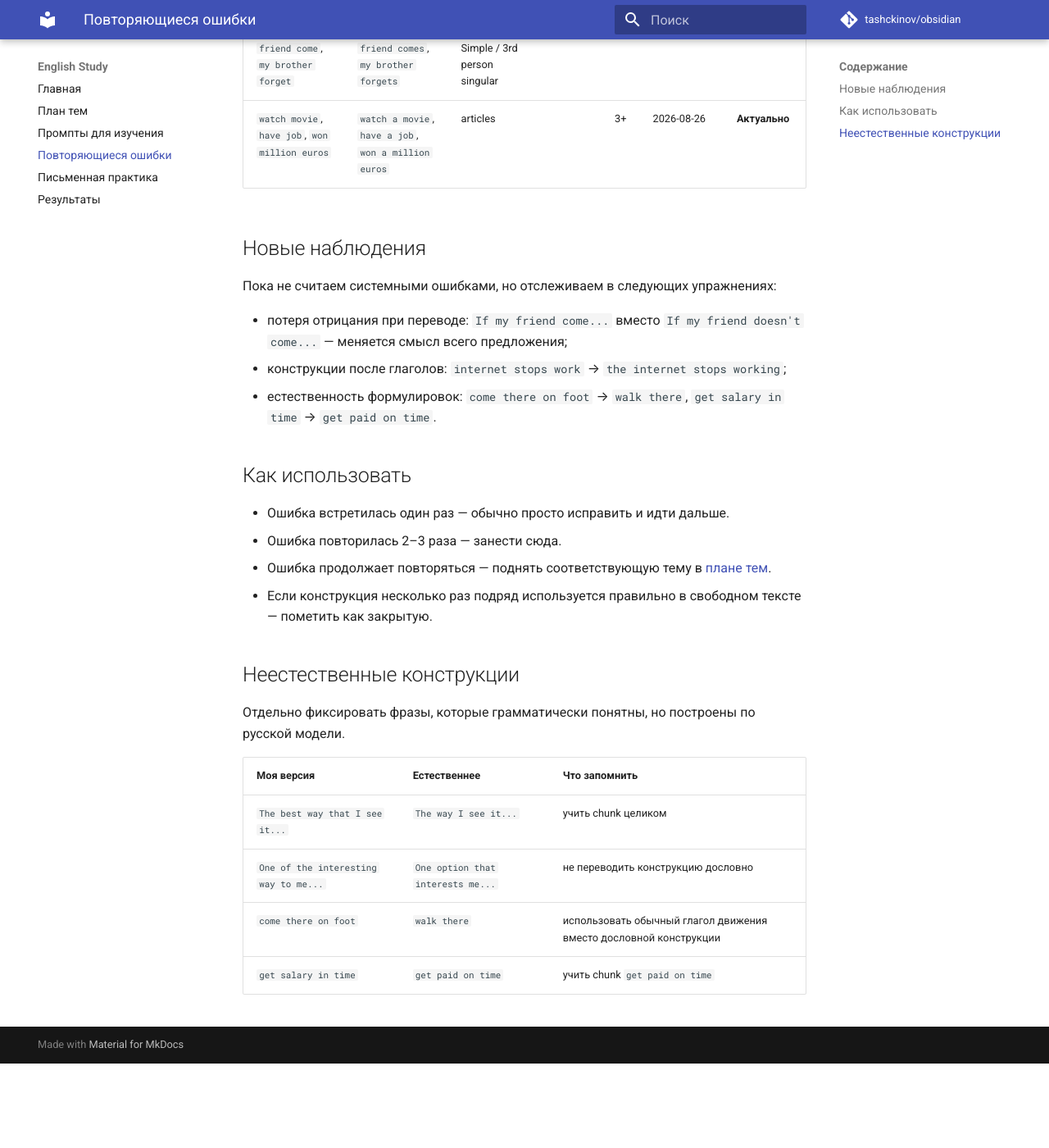
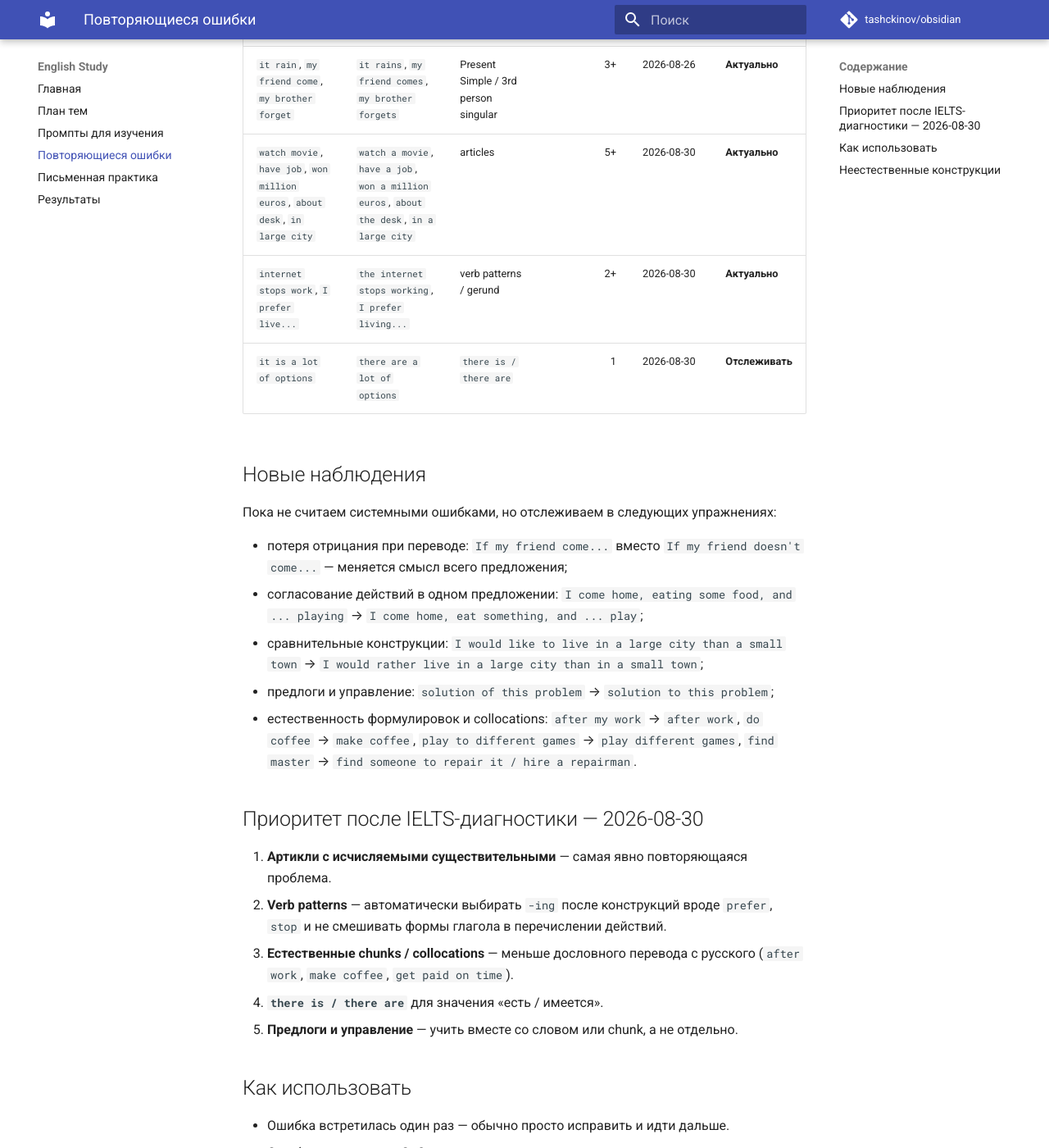
Before and after one commit to tashckinov/obsidian, an MkDocs documentation site: the page built from Английский/03 — Повторяющиеся ошибки.md, in a window 1280 px wide and 1400 px high, scrolled down 475 px. Shown: the whole window at 82% size. Built offline with MkDocs 1.6.1 and Material for MkDocs 9.7.7, drawn with Linux system fonts in a browser that asks for light colours; comment, search, counter and statistics services are not loaded; before the commit the page ends 1772 px from its top, so only the background shows below that; some of the changed text lies outside the part shown.

Commit message:
Update recurring English errors from IELTS diagnostic

```diff
--- a/Английский/03 — Повторяющиеся ошибки.md
+++ b/Английский/03 — Повторяющиеся ошибки.md
@@ -8,15 +8,27 @@
 | `I heard that is...` | `I've heard that it's...` | tense / clause structure |  |  |  |
 | `interested to` | `interested in` | preposition |  |  |  |
 | `it rain`, `my friend come`, `my brother forget` | `it rains`, `my friend comes`, `my brother forgets` | Present Simple / 3rd person singular | 3+ | 2026-08-26 | **Актуально** |
-| `watch movie`, `have job`, `won million euros` | `watch a movie`, `have a job`, `won a million euros` | articles | 3+ | 2026-08-26 | **Актуально** |
+| `watch movie`, `have job`, `won million euros`, `about desk`, `in large city` | `watch a movie`, `have a job`, `won a million euros`, `about the desk`, `in a large city` | articles | 5+ | 2026-08-30 | **Актуально** |
+| `internet stops work`, `I prefer live...` | `the internet stops working`, `I prefer living...` | verb patterns / gerund | 2+ | 2026-08-30 | **Актуально** |
+| `it is a lot of options` | `there are a lot of options` | `there is / there are` | 1 | 2026-08-30 | **Отслеживать** |
 
 ## Новые наблюдения
 
 Пока не считаем системными ошибками, но отслеживаем в следующих упражнениях:
 
 - потеря отрицания при переводе: `If my friend come...` вместо `If my friend doesn't come...` — меняется смысл всего предложения;
-- конструкции после глаголов: `internet stops work` → `the internet stops working`;
-- естественность формулировок: `come there on foot` → `walk there`, `get salary in time` → `get paid on time`.
+- согласование действий в одном предложении: `I come home, eating some food, and ... playing` → `I come home, eat something, and ... play`;
+- сравнительные конструкции: `I would like to live in a large city than a small town` → `I would rather live in a large city than in a small town`;
+- предлоги и управление: `solution of this problem` → `solution to this problem`;
+- естественность формулировок и collocations: `after my work` → `after work`, `do coffee` → `make coffee`, `play to different games` → `play different games`, `find master` → `find someone to repair it / hire a repairman`.
+
+## Приоритет после IELTS-диагностики — 2026-08-30
+
+1. **Артикли с исчисляемыми существительными** — самая явно повторяющаяся проблема.
+2. **Verb patterns** — автоматически выбирать `-ing` после конструкций вроде `prefer`, `stop` и не смешивать формы глагола в перечислении действий.
+3. **Естественные chunks / collocations** — меньше дословного перевода с русского (`after work`, `make coffee`, `get paid on time`).
+4. **`there is / there are`** для значения «есть / имеется».
+5. **Предлоги и управление** — учить вместе со словом или chunk, а не отдельно.
 
 ## Как использовать
 
@@ -35,3 +47,8 @@
 | `One of the interesting way to me...` | `One option that interests me...` | не переводить конструкцию дословно |
 | `come there on foot` | `walk there` | использовать обычный глагол движения вместо дословной конструкции |
 | `get salary in time` | `get paid on time` | учить chunk `get paid on time` |
+| `after my work` | `after work` | фиксированная естественная конструкция |
+| `do coffee` | `make coffee` | collocation: `make coffee` |
+| `play to different games` | `play different games` / `play games with my friends` | `play + game`, `with + person` |
+| `find master` | `find someone to repair it` / `hire a repairman` | не калькировать русское «найти мастера» |
+| `make delivery to apartment` | `have it delivered to the apartment` | chunk `have something delivered` |
```
